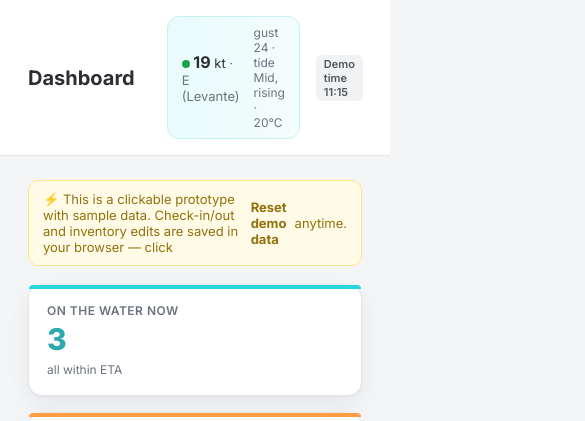
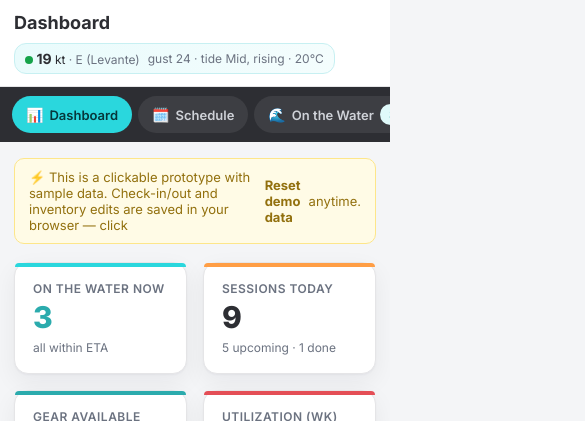
Before and after one commit to tonijukic/liam-whaley-procenter-prototype, a plain HTML site: page index.html in a window 390 px wide. Shown: the top 421 px of the page, 585 px wide, since content can reach past the window. Drawn offline with nearby package versions, Linux system fonts and the light colour scheme.

Commit message:
feat(mobile): swipeable module bar + scrollable tables for phone overview
Co-Authored-By: Claude Opus 4.8 (1M context) <noreply@anthropic.com>

```diff
--- a/assets/brand.css
+++ b/assets/brand.css
@@ -47,6 +47,9 @@ body {
 .nav .spacer { flex: 1; }
 .sidebar .foot { padding: 14px 18px; font-size: 11px; color: #7b7f88; border-top: 1px solid rgba(255,255,255,.08); }
 
+/* Mobile module bar — hidden on desktop, shown on phones (see @media 720px) */
+.mnav { display: none; }
+
 .main { flex: 1; min-width: 0; }
 .topbar {
   display: flex; align-items: center; gap: 16px; padding: 16px 28px;
@@ -71,7 +74,43 @@ body {
 .cols-3 { grid-template-columns: repeat(3, 1fr); }
 .cols-2 { grid-template-columns: repeat(2, 1fr); }
 @media (max-width: 1100px){ .cols-4{grid-template-columns:repeat(2,1fr)} .cols-3{grid-template-columns:repeat(2,1fr)} }
-@media (max-width: 720px){ .cols-4,.cols-3,.cols-2{grid-template-columns:1fr} .sidebar{display:none} }
+@media (max-width: 720px){
+  /* KPIs stay 2-up for a tidy overview; wider card pairs stack */
+  .cols-4 { grid-template-columns: 1fr 1fr; }
+  .cols-3, .cols-2 { grid-template-columns: 1fr; }
+
+  /* Swap the dark sidebar for a sticky, swipeable module bar */
+  .sidebar { display: none; }
+  .topbar { position: static; padding: 12px 14px; gap: 10px; flex-wrap: wrap; }
+  .topbar h1 { font-size: 18px; }
+  .topbar .chip { display: none; }
+  .wind { padding: 6px 10px; font-size: 12px; gap: 8px; }
+  .wind b { font-size: 14px; }
+
+  .mnav {
+    display: flex; gap: 6px; overflow-x: auto; -webkit-overflow-scrolling: touch;
+    padding: 9px 12px; background: var(--ink);
+    position: sticky; top: 0; z-index: 30; scrollbar-width: none;
+  }
+  .mnav::-webkit-scrollbar { display: none; }
+  .mnav a {
+    flex: 0 0 auto; display: inline-flex; align-items: center; gap: 6px; white-space: nowrap;
+    padding: 8px 14px; border-radius: 999px; font-size: 13px; font-weight: 600;
+    color: #cfd2d8; background: rgba(255,255,255,.08); text-decoration: none; cursor: pointer;
+  }
+  .mnav a.active { background: var(--cyan); color: #06373a; }
+  .mnav .ico { font-size: 14px; }
+
+  /* Give content room above the nav and let wide tables scroll instead of crushing */
+  .content { padding: 16px 14px 90px; }
+  .card .bd { overflow-x: auto; -webkit-overflow-scrolling: touch; }
+  .content table { min-width: 560px; }
+  .sched table { min-width: 720px; }
+  .kpi { padding: 14px; }
+  .kpi .val { font-size: 24px; }
+  .water-count { flex-wrap: wrap; gap: 14px; }
+  .toolbar input, .toolbar select { flex: 1 1 auto; min-width: 0; }
+}
 
 .card { background: var(--card); border: 1px solid var(--line); border-radius: var(--radius); box-shadow: var(--shadow); }
 .card .hd { padding: 16px 18px; border-bottom: 1px solid var(--line); font-weight: 700; display:flex; align-items:center; gap:8px; }
--- a/index.html
+++ b/index.html
@@ -50,6 +50,18 @@
       </div>
       <div class="chip" x-text="'Demo time '+now"></div>
     </div>
+
+    <!-- Mobile module bar (phones only — the sidebar is hidden there) -->
+    <nav class="mnav">
+      <a :class="{active: view==='dashboard'}" @click="view='dashboard'"><span class="ico">📊</span> Dashboard</a>
+      <a :class="{active: view==='schedule'}" @click="view='schedule'"><span class="ico">🗓️</span> Schedule</a>
+      <a :class="{active: view==='water'}" @click="view='water'"><span class="ico">🌊</span> On the Water <span class="badge cyan" x-show="onWater.length" x-text="onWater.length"></span></a>
+      <a :class="{active: view==='clients'}" @click="view='clients'"><span class="ico">👥</span> Clients</a>
+      <a :class="{active: view==='staff'}" @click="view='staff'"><span class="ico">🧑‍🏫</span> Staff</a>
+      <a :class="{active: view==='inventory'}" @click="view='inventory'"><span class="ico">📦</span> Inventory</a>
+      <a :class="{active: view==='reports'}" @click="view='reports'"><span class="ico">📈</span> Reports</a>
+      <a href="booking.html" target="_blank"><span class="ico">🔗</span> Booking ↗</a>
+    </nav>
 
     <div class="content">
 
```
